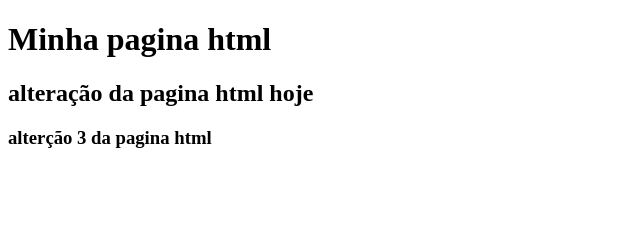
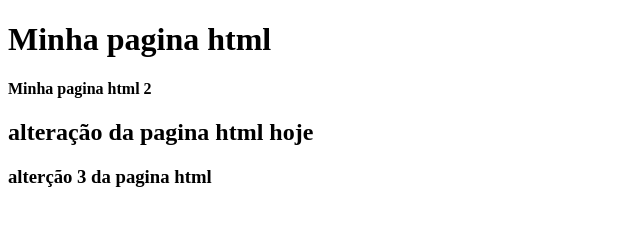
Before and after one commit to brunoSS07/gama-no-github, a plain HTML site: page index.html in a window 1280 px wide. Shown: the whole page, without its empty margins (0-640 px from the left). Drawn offline with Linux system fonts and the light colour scheme.

Commit message:
Modificaçõa feita pra causar conflito 2

```diff
--- a/index.html
+++ b/index.html
@@ -8,6 +8,7 @@
 </head>
 <body>
     <h1>Minha pagina html</h1>
+    <h4>Minha pagina html 2</h4>
     <h2>alteração da pagina html hoje</h2>
     <h3>alterção 3 da pagina html</h3>
 </body>
```
